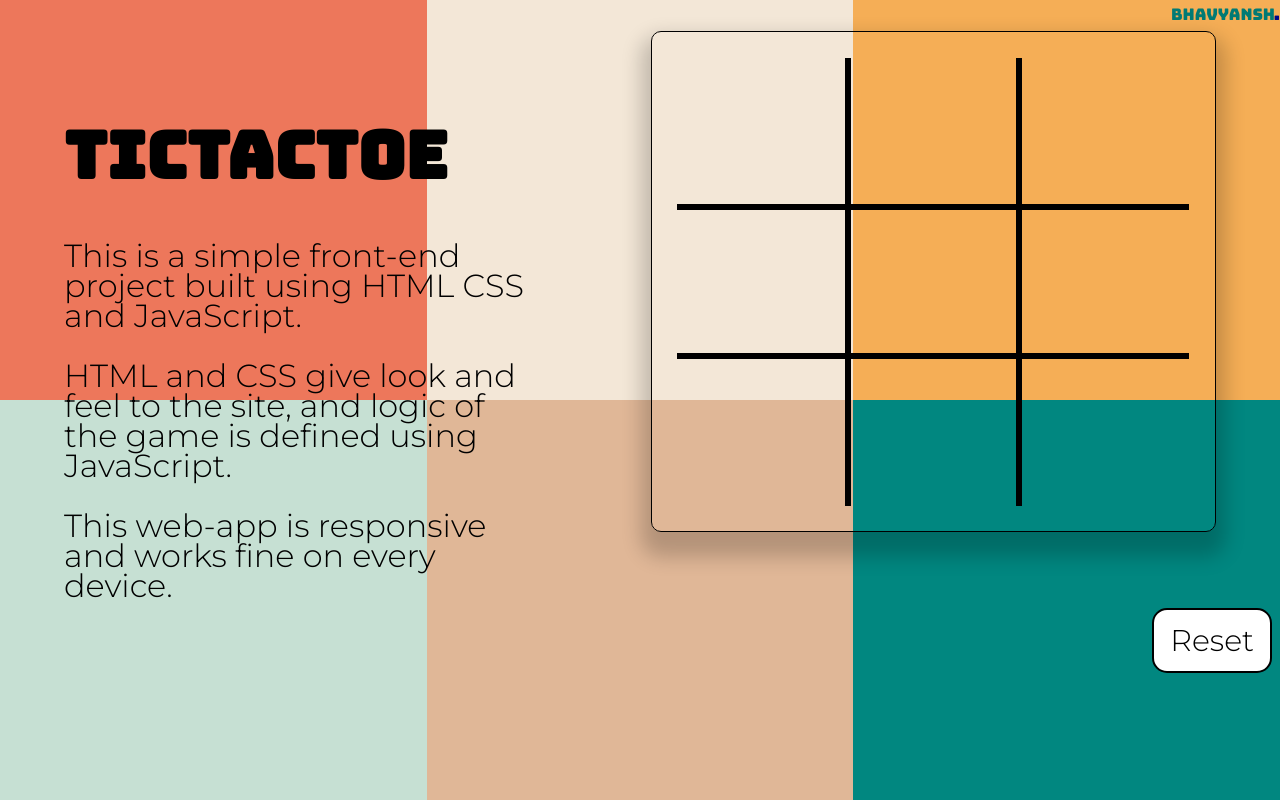
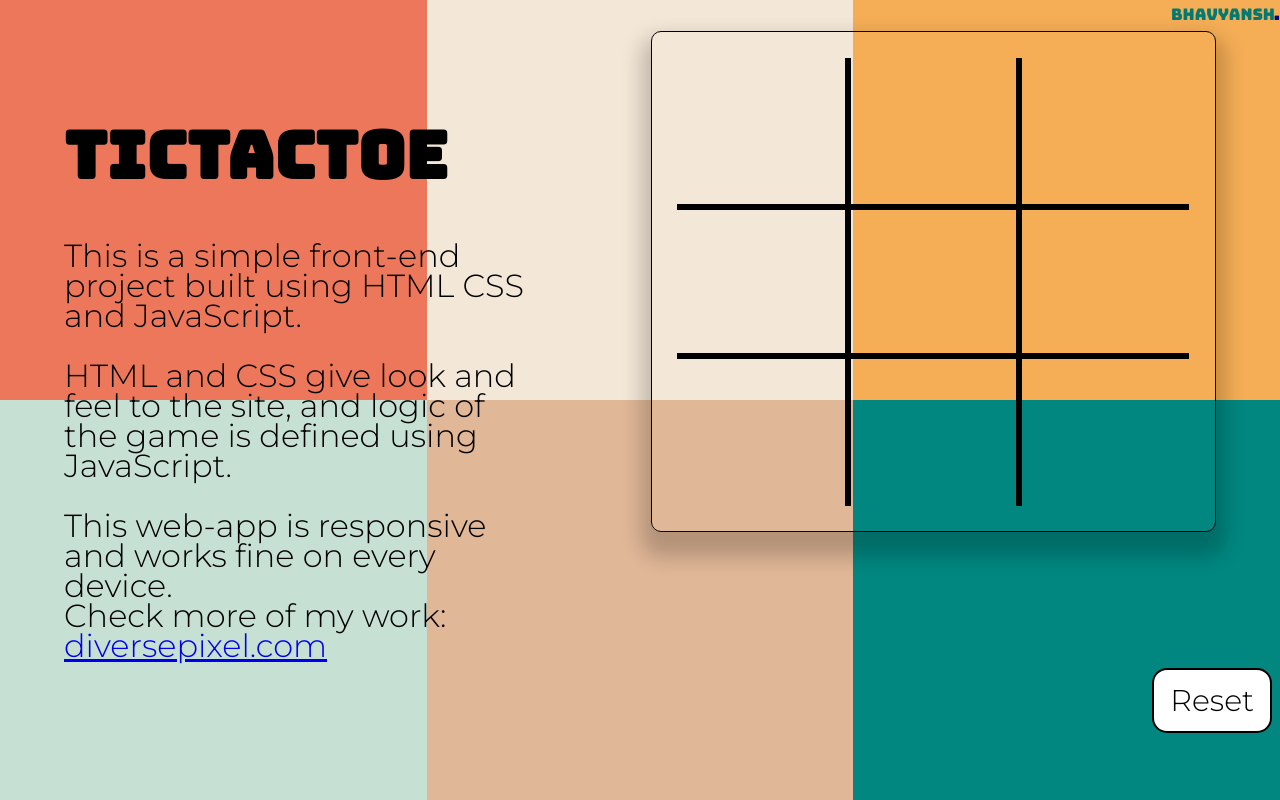
Before and after one commit to bhavyansh001/Tic-Tac-Toe, a plain HTML site: page index.html in a window 1280 px wide. Drawn offline with nearby package versions, Linux system fonts and the light colour scheme.

Commit message:
Update index.html with backlink to diversepixel.com

```diff
--- a/index.html
+++ b/index.html
@@ -38,7 +38,7 @@
                     This is a simple front-end project built using HTML CSS and
                     JavaScript.<br />‍<br />HTML and CSS give look and feel to the site, and logic of the game is
                     defined using JavaScript.<br />‍<br />This web-app is responsive and works fine on
-                    every device.
+                    every device. <br />Check more of my work: <a href = "https://diversepixel.com/">diversepixel.com</a>
                 </p>
             </div>
             <div class="div-block-2">
```
